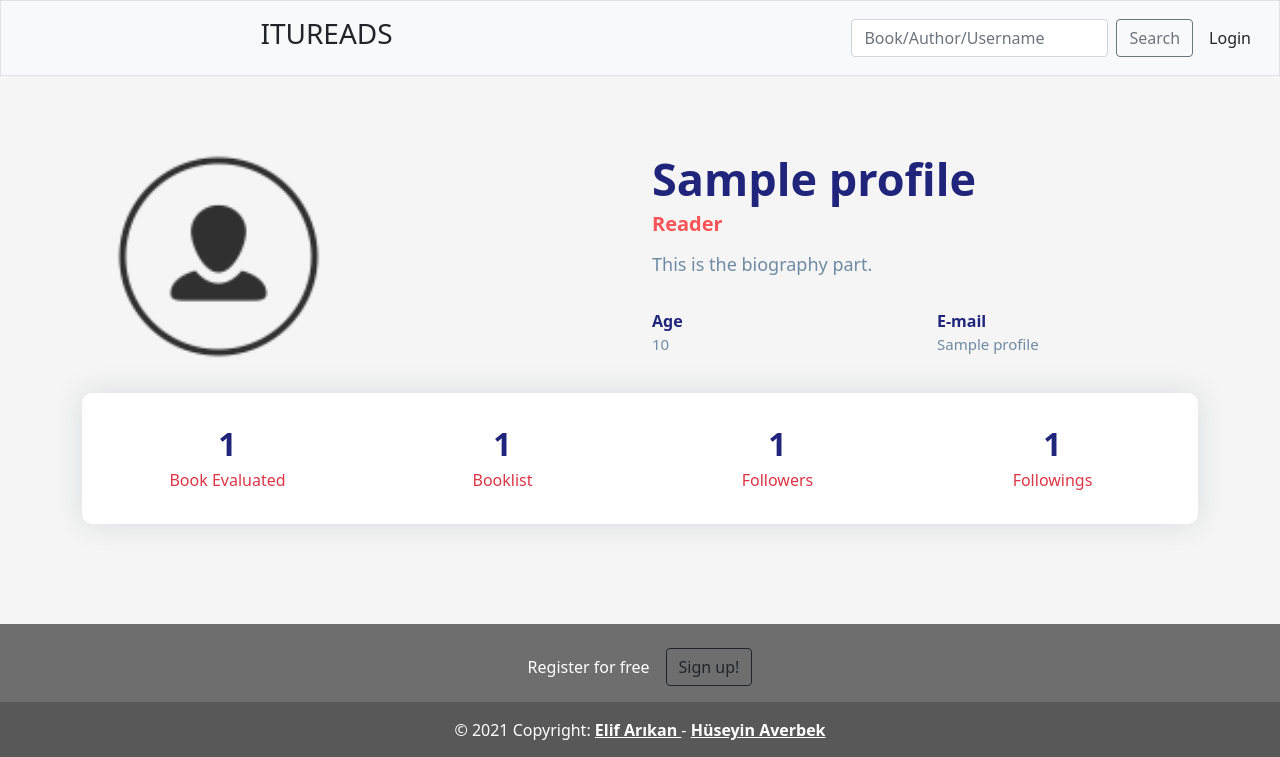
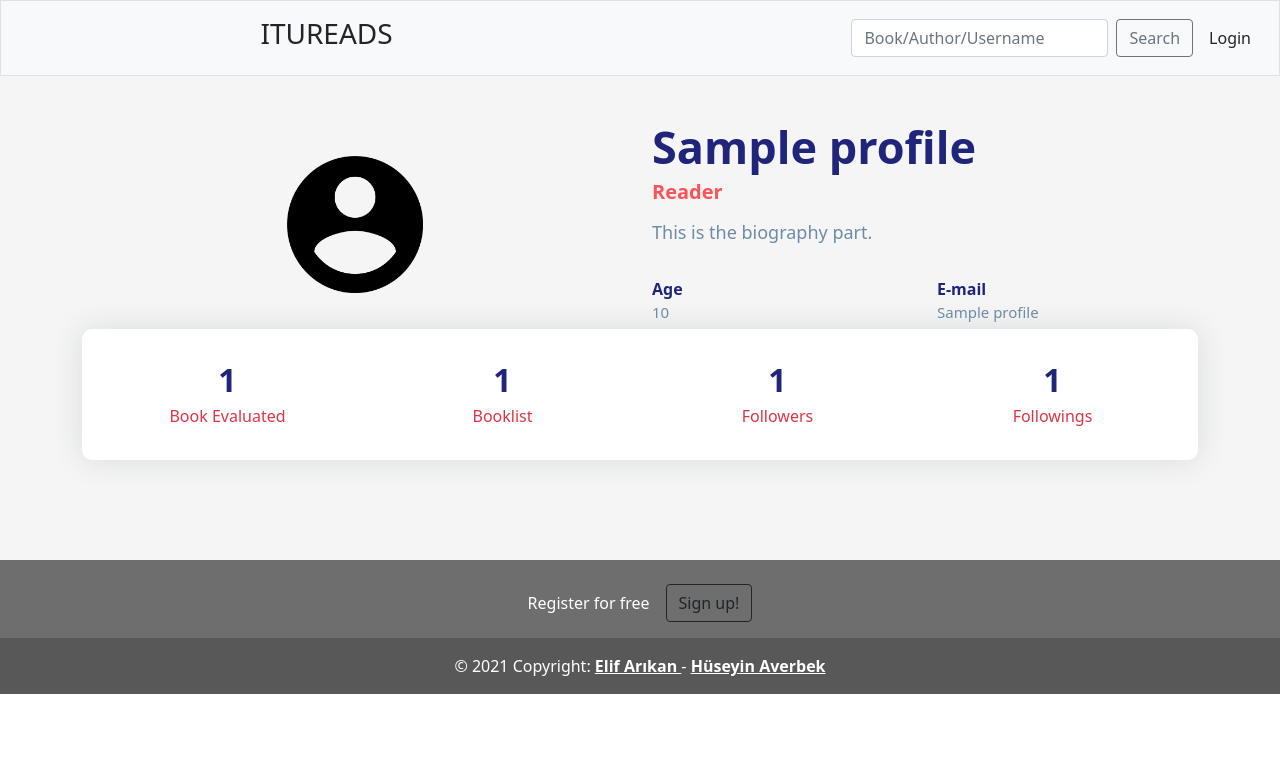
Before and after one commit to itudb2104/itudb2104, a Python web app: template templates/profile.html in a window 1280 px wide. Shown: the top 757 px of the page. Run offline with Jinja, Linux system fonts and the light colour scheme; the template is opened without the code that fills it: most values are stand-ins (such as "Sample title", 1, 10 or a date in 2020).

Commit message:
updating register button in footer

```diff
--- a/templates/base.html
+++ b/templates/base.html
@@ -71,18 +71,26 @@
         <!-- Footer -->
         <footer class="text-center text-white" style="background-color: #6e6e6e;">
             <!-- Grid container -->
+            {% if not user %}
             <div class="container p-4 pb-0">
                 <!-- Section: CTA -->
+
                 <section class="">
+
                     <p class="d-flex justify-content-center align-items-center">
+
                         <span class="me-3">Register for free</span>
                         <a href="/register" type="button" class="btn btn-outline-dark btn-rounded">
                             Sign up!
                         </a>
+
                     </p>
+
                 </section>
+
                 <!-- Section: CTA -->
             </div>
+            {% endif%}
             <!-- Grid container -->
 
             <!-- Copyright -->
--- a/templates/profile.html
+++ b/templates/profile.html
@@ -9,8 +9,8 @@
     <div class="container">
         <div class="row align-items-center basef">
             <div class="col-lg-6">
-                <div class="about-avatar">
-                    <img class="img-fluid w-50" src="{{ url_for('static', filename='pp.png') }}" title="" alt="">
+                <div class="about-avatar text-center ">
+                    <img class="img-fluid w-25 " src="{{ url_for('static', filename='pp.png') }}" title="" alt="">
                     <!-- <img class="img-fluid w-50"
                         src="https://images.unsplash.com/photo-1485893086445-ed75865251e0?ixlib=rb-1.2.1&ixid=MnwxMjA3fDB8MHxwaG90by1wYWdlfHx8fGVufDB8fHx8&auto=format&fit=crop&w=580&q=80"
                         title="" alt=""> -->
```
Also changed, not shown: static/pp.png, testing.db, 2 other files.
